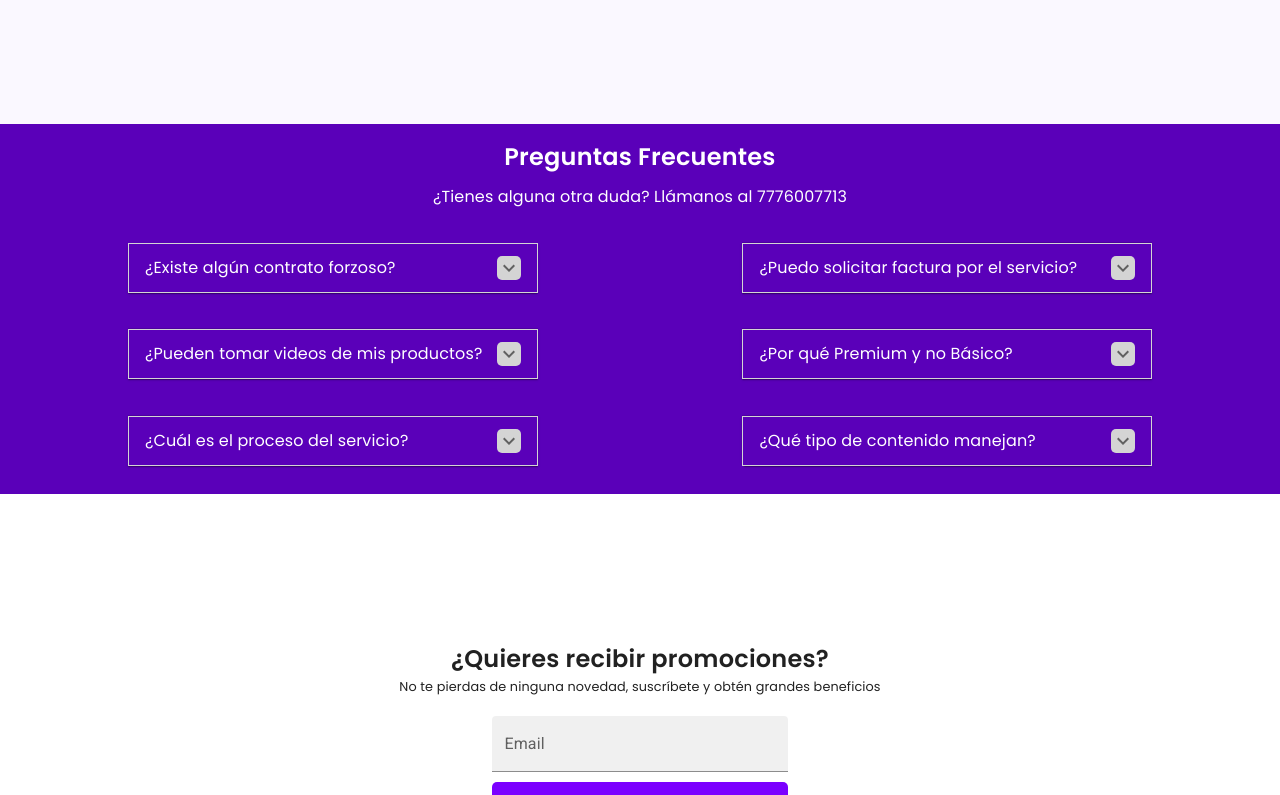
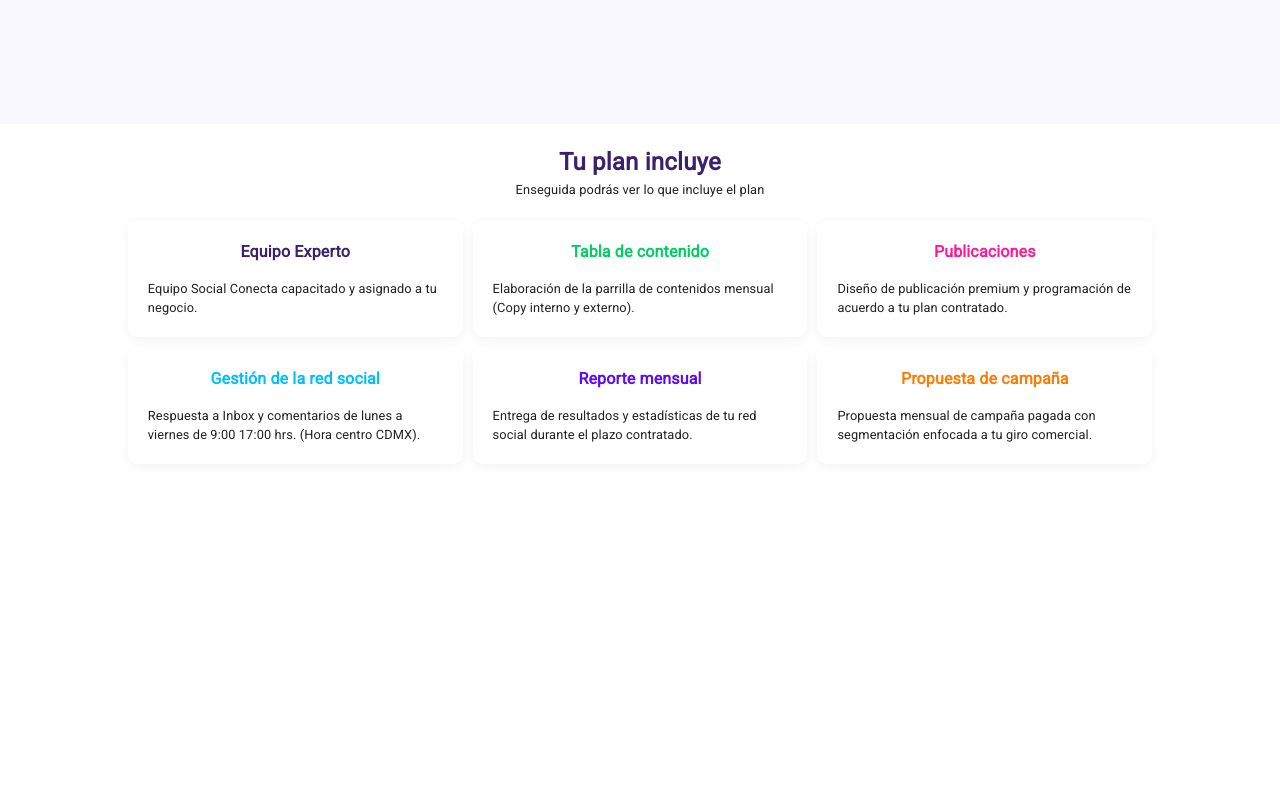
Before and after one commit to Auchan22/clone-sc, a Next.js app: page /paquete-premium-de-redes-sociales in a window 1280 px wide. Shown: the part 2040-2835 px from the top of the page. Built offline with nearby package versions, Linux system fonts and the light colour scheme.

Commit message:
Pagina de Redes sociales premium finalizada

```diff
--- /dev/null
+++ b/src/components/PagesComponents/PageRSPremiumComponents/CharacteristicsCard.tsx
@@ -0,0 +1,44 @@
+import { Poppins } from 'next/font/google';
+
+import { Servicios } from '@/assets/servicios';
+import { Box, Typography } from '@mui/material';
+
+const poppins = Poppins({ subsets: ['latin'], weight: ['300', '600'] });
+
+interface Props {
+  data: { title: string; color: string; descriptionCard: string };
+}
+
+export const CharacteristicsCard: React.FC<Props> = ({ data }) => {
+  return (
+    <Box
+      width={{ xs: '90%', md: '30%' }}
+      borderRadius='10px'
+      p='20px'
+      minHeight='60%'
+      boxShadow='rgb(0 0 0 / 5%) 0 3px 11px 0 '
+      display='flex'
+      alignItems='center'
+      justifyContent='center'
+      gap='15px'
+      flexDirection='column'
+    >
+      <Typography
+        fontWeight={600}
+        color={data.color}
+        className={poppins.className}
+        textAlign='left'
+      >
+        {data.title}
+      </Typography>
+      <Typography
+        fontWeight={300}
+        fontSize='0.8rem'
+        className={poppins.className}
+        textAlign='left'
+      >
+        {data.descriptionCard}
+      </Typography>
+    </Box>
+  );
+};
--- /dev/null
+++ b/src/components/PagesComponents/PageRSPremiumComponents/CharacteristicsList.tsx
@@ -0,0 +1,93 @@
+import SERVICES from '@/assets/servicios';
+import { Box, Typography } from '@mui/material';
+import { Poppins } from 'next/font/google';
+import { CharacteristicsCard } from './CharacteristicsCard';
+
+const poppins = Poppins({ subsets: ['latin'], weight: ['300', '600'] });
+
+const CHARACTERISTICS: {
+  title: string;
+  color: string;
+  descriptionCard: string;
+}[] = [
+  {
+    title: 'Equipo Experto',
+    descriptionCard:
+      'Equipo Social Conecta capacitado y asignado a tu negocio.',
+    color: '#3a206d',
+  },
+  {
+    title: 'Tabla de contenido',
+    descriptionCard:
+      'Elaboración de la parrilla de contenidos mensual (Copy interno y externo).',
+    color: '#00ce64',
+  },
+  {
+    title: 'Publicaciones',
+    descriptionCard:
+      'Diseño de publicación premium y programación de acuerdo a tu plan contratado.',
+    color: '#ff1897',
+  },
+  {
+    title: 'Gestión de la red social',
+    descriptionCard:
+      'Respuesta a Inbox y comentarios de lunes a viernes de 9:00  17:00 hrs. (Hora centro CDMX).',
+    color: '#00beff',
+  },
+  {
+    title: 'Reporte mensual',
+    descriptionCard:
+      'Entrega de resultados y estadísticas de tu red social durante el plazo contratado.',
+    color: '#5b08ff',
+  },
+  {
+    title: 'Propuesta de campaña',
+    descriptionCard:
+      'Propuesta mensual de campaña pagada con segmentación enfocada a tu giro comercial.',
+    color: '#ff7b00',
+  },
+];
+
+export const CharacteristicsList: React.FC = () => {
+  return (
+    <Box
+      minWidth='100vw'
+      minHeight='90vh'
+      sx={{ backgroundColor: '#fff' }}
+      textAlign='center'
+      py='20px'
+      px='20px'
+    >
+      <Typography
+        fontWeight={600}
+        fontSize='1.5rem'
+        className={poppins.className}
+        color='rgb(58, 32, 109)'
+      >
+        Tu plan incluye
+      </Typography>
+      <Typography
+        fontWeight={300}
+        fontSize='0.8rem'
+        className={poppins.className}
+      >
+        Enseguida podrás ver lo que incluye el plan
+      </Typography>
+      <Box
+        display='flex'
+        alignItems='center'
+        justifyContent='center'
+        flexDirection={{ xs: 'column', md: 'row' }}
+        maxWidth='90%'
+        flexWrap='wrap'
+        gap='10px'
+        mt='20px'
+        mx='auto'
+      >
+        {CHARACTERISTICS.map((s, index) => (
+          <CharacteristicsCard key={index} data={s} />
+        ))}
+      </Box>
+    </Box>
+  );
+};
--- a/src/components/PagesComponents/PageRSPremiumComponents/index.ts
+++ b/src/components/PagesComponents/PageRSPremiumComponents/index.ts
@@ -1,3 +1,4 @@
 export * from './PlanesPremiumCard';
 export * from './PlanesPremiumList';
 export * from './RedesSociales';
+export * from './CharacteristicsList';
--- a/src/pages/paquete-premium-de-redes-sociales.tsx
+++ b/src/pages/paquete-premium-de-redes-sociales.tsx
@@ -1,5 +1,6 @@
 import { Pregunta } from '@/assets/preguntasFrecuentes';
 import {
+  CharacteristicsList,
   PlanesPremiumList,
   RedesSociales,
 } from '@/components/PagesComponents/PageRSPremiumComponents';
@@ -109,7 +110,7 @@ export default function PaquetePremiumRSPage() {
         </Hero>
         <PlanesPremiumList />
         <RedesSociales />
-
+        <CharacteristicsList />
         <PreguntasFrecuentes
           preguntas={preguntas}
           label='¿Tienes alguna otra duda? Llámanos al 7776007713'
```
